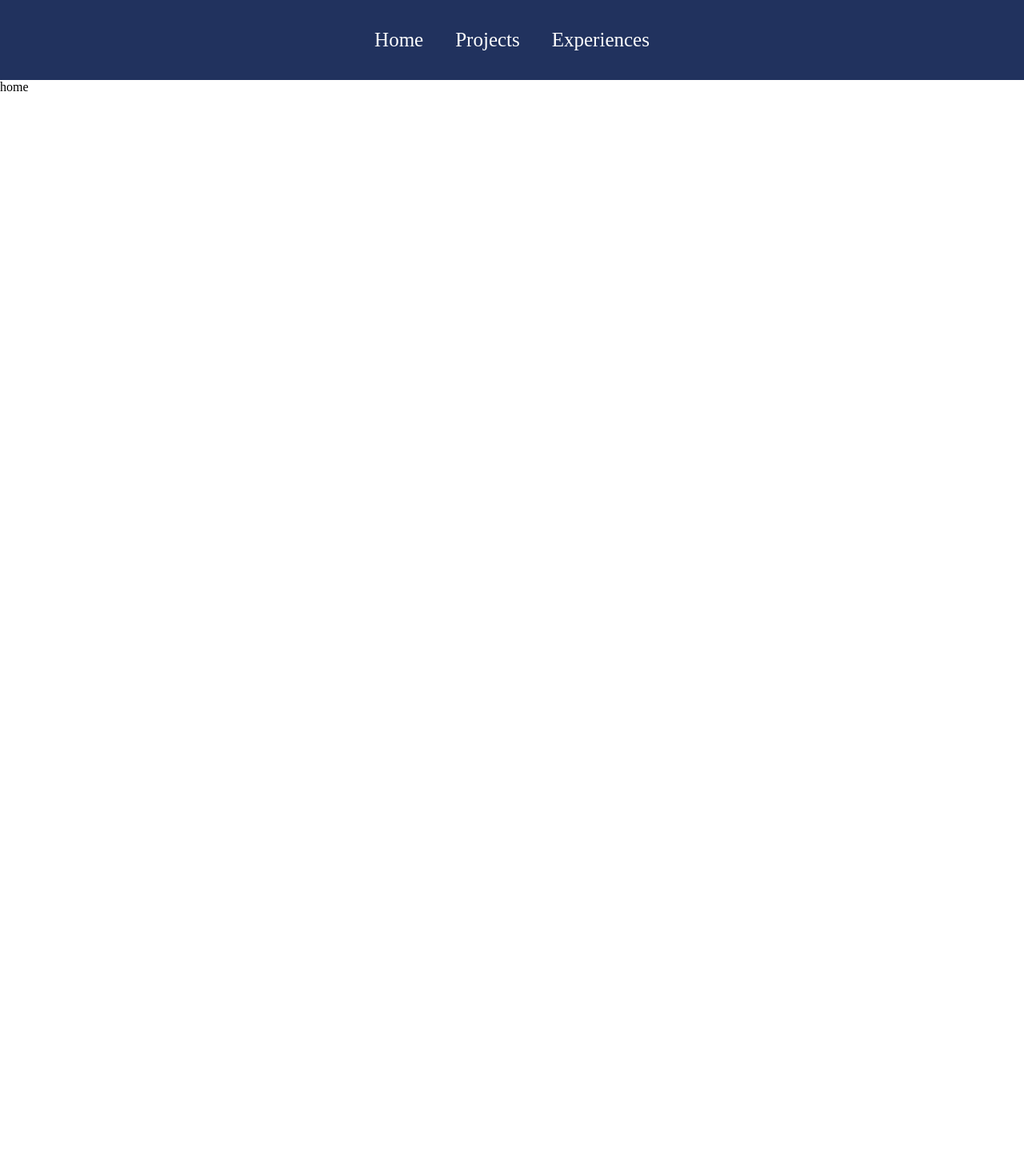
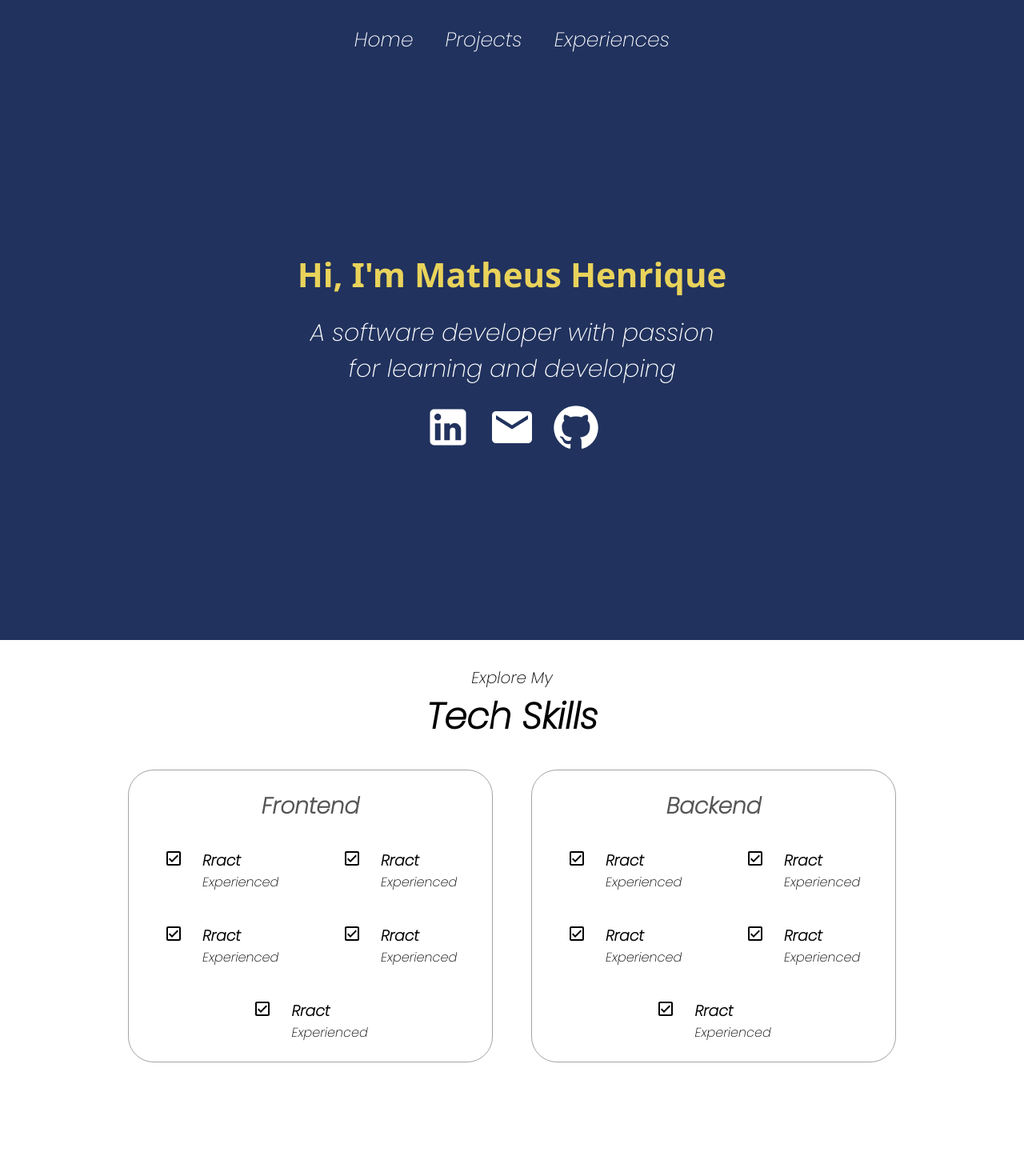
Before and after one commit to matheushenriquecsb/portfolio, a React (Vite) app: page / in a window 1280 px wide. Shown: the top 1470 px of the page at 80% size. Before the commit the page ends 800 px from the top, so only its background shows below. Built offline with nearby package versions, Linux system fonts and the light colour scheme.

Commit message:
new features in homepage

```diff
--- a/index.html
+++ b/index.html
@@ -4,7 +4,17 @@
     <meta charset="UTF-8" />
     <link rel="icon" type="image/svg+xml" href="/vite.svg" />
     <meta name="viewport" content="width=device-width, initial-scale=1.0" />
-    <title>Portfolio</title>
+    <link
+      href="https://fonts.googleapis.com/css2?family=Poppins:ital,wght@1,200&display=swap"
+      rel="stylesheet"
+    />
+    <title>Portfólio</title>
+    <style>
+      * {
+        margin: 0;
+        font-family: "Poppins", sans-serif;
+      }
+    </style>
   </head>
   <body>
     <div id="root"></div>
--- a/package.json
+++ b/package.json
@@ -10,7 +10,10 @@
     "preview": "vite preview"
   },
   "dependencies": {
+    "@emotion/react": "^11.11.1",
+    "@emotion/styled": "^11.11.0",
     "@mui/icons-material": "^5.14.16",
+    "@mui/material": "^5.14.16",
     "react": "^18.2.0",
     "react-dom": "^18.2.0",
     "react-router-dom": "^6.18.0"
--- a/src/App.tsx
+++ b/src/App.tsx
@@ -5,6 +5,8 @@ import Navbar from "./components/Navbar/Navbar";
 import Experiences from "./pages/Experience";
 import Home from "./pages/Home";
 import Projects from "./pages/Projects";
+import Footer from "./components/Footer/Footer";
+import "./App.css";
 
 function App() {
   return (
@@ -16,6 +18,7 @@ function App() {
           <Route path="/projects" element={<Projects />} />
           <Route path="/experiences" element={<Experiences />} />
         </Routes>
+        <Footer />
       </Router>
     </div>
   );
--- /dev/null
+++ b/src/components/Backend/Backend.tsx
@@ -0,0 +1,49 @@
+import "./backend.css";
+import CheckBoxOutlined from "@mui/icons-material/CheckBoxOutlined";
+
+function Backend() {
+  return (
+    <div className="skills-container">
+      <h2 className="tech-subtitle">Backend</h2>
+      <div className="article-container">
+        <article>
+          <CheckBoxOutlined />
+          <div>
+            <h3>Rract</h3>
+            <p>Experienced</p>
+          </div>
+        </article>
+        <article>
+          <CheckBoxOutlined />
+          <div>
+            <h3>Rract</h3>
+            <p>Experienced</p>
+          </div>
+        </article>
+        <article>
+          <CheckBoxOutlined />
+          <div>
+            <h3>Rract</h3>
+            <p>Experienced</p>
+          </div>
+        </article>
+        <article>
+          <CheckBoxOutlined />
+          <div>
+            <h3>Rract</h3>
+            <p>Experienced</p>
+          </div>
+        </article>
+        <article>
+          <CheckBoxOutlined />
+          <div>
+            <h3>Rract</h3>
+            <p>Experienced</p>
+          </div>
+        </article>
+      </div>
+    </div>
+  );
+}
+
+export default Backend;
--- /dev/null
+++ b/src/components/Backend/backend.css
@@ -0,0 +1,42 @@
+.about-details-container {
+  justify-content: center;
+  flex-direction: column;
+}
+
+.about-containers,
+.about-details-container {
+  display: flex;
+}
+
+.skills-container {
+  padding: 1.5rem;
+  flex: 1;
+  background: white;
+  border-radius: 2rem;
+  border: rgb(53, 53, 53) 0.1rem solid;
+  border-color: rgb(163, 163, 163);
+  text-align: center;
+}
+
+.tech-subtitle {
+  color: rgb(85, 85, 85);
+  font-weight: 600;
+  font-size: 1.75rem;
+  margin-bottom: 2rem;
+}
+
+.article-container {
+  display: flex;
+  text-align: initial;
+  flex-wrap: wrap;
+  gap: 2.5rem;
+  justify-content: space-around;
+  flex-direction: row;
+}
+
+article {
+  display: flex;
+  width: 10rem;
+  justify-content: space-around;
+  gap: 0.5rem;
+}
--- /dev/null
+++ b/src/components/Footer/Footer.tsx
@@ -0,0 +1,19 @@
+import TwitterIcon from "@mui/icons-material/Twitter";
+import FacebookIcon from "@mui/icons-material/Facebook";
+import LinkedInIcon from "@mui/icons-material/LinkedIn";
+import "./footer.css";
+
+function Footer() {
+  return (
+    <div className="footer">
+      <div className="socialMedia">
+        <TwitterIcon />
+        <FacebookIcon />
+        <LinkedInIcon />
+      </div>
+      <p> &copy; 2022 pedrotech.com</p>
+    </div>
+  );
+}
+
+export default Footer;
--- /dev/null
+++ b/src/components/Footer/footer.css
@@ -0,0 +1,28 @@
+.footer {
+  width: 100%;
+  height: 200px;
+  background: #21325e;
+  display: flex;
+  justify-content: center;
+  align-items: center;
+  flex-direction: column;
+  padding-top: 10px;
+  margin-top: 200px;
+}
+
+.socialMedia svg {
+  color: white;
+  margin: 20px;
+  font-size: 70px;
+  cursor: pointer;
+}
+
+.footer p {
+  color: white;
+}
+
+@media only screen and (max-width: 600px) {
+  .footer svg {
+    font-size: 50px;
+  }
+}
--- /dev/null
+++ b/src/components/Frontend/Fontend.tsx
@@ -0,0 +1,49 @@
+import "./frontend.css";
+import CheckBoxOutlined from "@mui/icons-material/CheckBoxOutlined";
+
+function Frontend() {
+  return (
+    <div className="skills-container">
+      <h2 className="tech-subtitle">Frontend</h2>
+      <div className="article-container">
+        <article>
+          <CheckBoxOutlined />
+          <div>
+            <h3>Rract</h3>
+            <p>Experienced</p>
+          </div>
+        </article>
+        <article>
+          <CheckBoxOutlined />
+          <div>
+            <h3>Rract</h3>
+            <p>Experienced</p>
+          </div>
+        </article>
+        <article>
+          <CheckBoxOutlined />
+          <div>
+            <h3>Rract</h3>
+            <p>Experienced</p>
+          </div>
+        </article>
+        <article>
+          <CheckBoxOutlined />
+          <div>
+            <h3>Rract</h3>
+            <p>Experienced</p>
+          </div>
+        </article>
+        <article>
+          <CheckBoxOutlined />
+          <div>
+            <h3>Rract</h3>
+            <p>Experienced</p>
+          </div>
+        </article>
+      </div>
+    </div>
+  );
+}
+
+export default Frontend;
--- /dev/null
+++ b/src/components/Frontend/frontend.css
@@ -0,0 +1,32 @@
+.skills-container {
+  padding: 1.5rem;
+  flex: 1;
+  background: white;
+  border-radius: 2rem;
+  border: rgb(53, 53, 53) 0.1rem solid;
+  border-color: rgb(163, 163, 163);
+  text-align: center;
+}
+
+.tech-subtitle {
+  color: rgb(85, 85, 85);
+  font-weight: 600;
+  font-size: 1.75rem;
+  margin-bottom: 2rem;
+}
+
+.article-container {
+  display: flex;
+  text-align: initial;
+  flex-wrap: wrap;
+  gap: 2.5rem;
+  justify-content: space-around;
+  flex-direction: row;
+}
+
+article {
+  display: flex;
+  width: 10rem;
+  justify-content: space-around;
+  gap: 0.5rem;
+}
--- a/src/components/Info/Info.tsx
+++ b/src/components/Info/Info.tsx
@@ -1,16 +1,44 @@
-import { Link } from "react-router-dom";
 import "./info.css";
 
-function Navbar() {
+import LinkedInIcon from "@mui/icons-material/LinkedIn";
+import EmailIcon from "@mui/icons-material/Email";
+import GithubIcon from "@mui/icons-material/GitHub";
+import Frontend from "../Frontend/Fontend";
+import Backend from "../Backend/Backend";
+
+function Info() {
   return (
-    <div className="navbar">
-      <div className="links">
-        <Link to="/"> Home </Link>
-        <Link to="/projects"> Projects </Link>
-        <Link to="/experience"> Experience </Link>
+    <div className="info">
+      <div className="about">
+        <h2>Hi, I'm Matheus Henrique</h2>
+        <div className="describe">
+          <p>A software developer with passion for learning and developing</p>
+          <a
+            href="https://linkedin.com/in/matheus-henrique-batista-120821"
+            target="_blank"
+          >
+            <LinkedInIcon />
+          </a>
+          <a href="mailto:matheus.mhg2@gmail.com" target="_blank">
+            <EmailIcon />
+          </a>
+          <a href="https://github.com/matheushenriquecsb" target="_blank">
+            <GithubIcon />
+          </a>
+        </div>
       </div>
+      <section>
+        <p className="section-title">Explore My</p>
+        <h1 className="title">Tech Skills</h1>
+        <div className="experience-details-container">
+          <div className="about-containers">
+            <Frontend />
+            <Backend />
+          </div>
+        </div>
+      </section>
     </div>
   );
 }
 
-export default Navbar;
+export default Info;
--- a/src/components/Info/info.css
+++ b/src/components/Info/info.css
@@ -1,21 +1,80 @@
-.navbar {
+.info {
   width: 100%;
-  height: 100px;
-  background: #21325e;
+  align-items: center;
 }
 
-.links {
+.about {
   width: 100%;
-  height: 100%;
+  height: calc(100vh - 100px);
   display: flex;
+  flex-direction: column;
+  justify-content: center;
   align-items: center;
-  justify-content: center;
+  text-align: center;
+  background-color: #21325e;
+  color: #f0f0f0;
+}
+
+.about p {
   color: white;
 }
 
-.navbar a {
+.about h2 {
+  font-family: "Segoe UI", Tahoma, Geneva, Verdana, sans-serif;
+  font-size: 42px;
+  color: #e9d35b;
+  height: 50px;
+  margin-bottom: 30px;
+}
+
+.about .describe {
+  width: 40%;
+  font-size: 30px;
+}
+
+.describe svg {
+  font-size: 60px;
+  margin: 10px;
+  margin-top: 20px;
   color: white;
-  text-decoration: none;
-  margin: 20px;
-  font-size: 25px;
 }
+
+.describe svg:hover {
+  color: #e9d35b;
+  text-decoration: underline;
+  text-underline-offset: 1rem;
+}
+
+section {
+  padding-top: 4vh;
+  height: 96vh;
+  margin: 0 10rem;
+  box-sizing: border-box;
+  min-height: fit-content;
+}
+
+.section-title {
+  text-align: center;
+  font-size: 20px;
+}
+
+.title {
+  font-size: 45px;
+  text-align: center;
+}
+
+.experience-details-container {
+  display: flex;
+  justify-content: center;
+  flex-direction: column;
+}
+
+.about-containers {
+  gap: 3rem;
+  margin-bottom: 2rem;
+  margin-top: 2rem;
+}
+
+#experience {
+  position: relative;
+}
--- a/src/pages/Home.tsx
+++ b/src/pages/Home.tsx
@@ -1,5 +1,11 @@
+import Info from "../components/Info/Info";
+
 function Home() {
-  return <div>home</div>;
+  return (
+    <div>
+      <Info />
+    </div>
+  );
 }
 
 export default Home;
```
Also changed, not shown: 1 other file (tests, documents, lock files or other folders).
